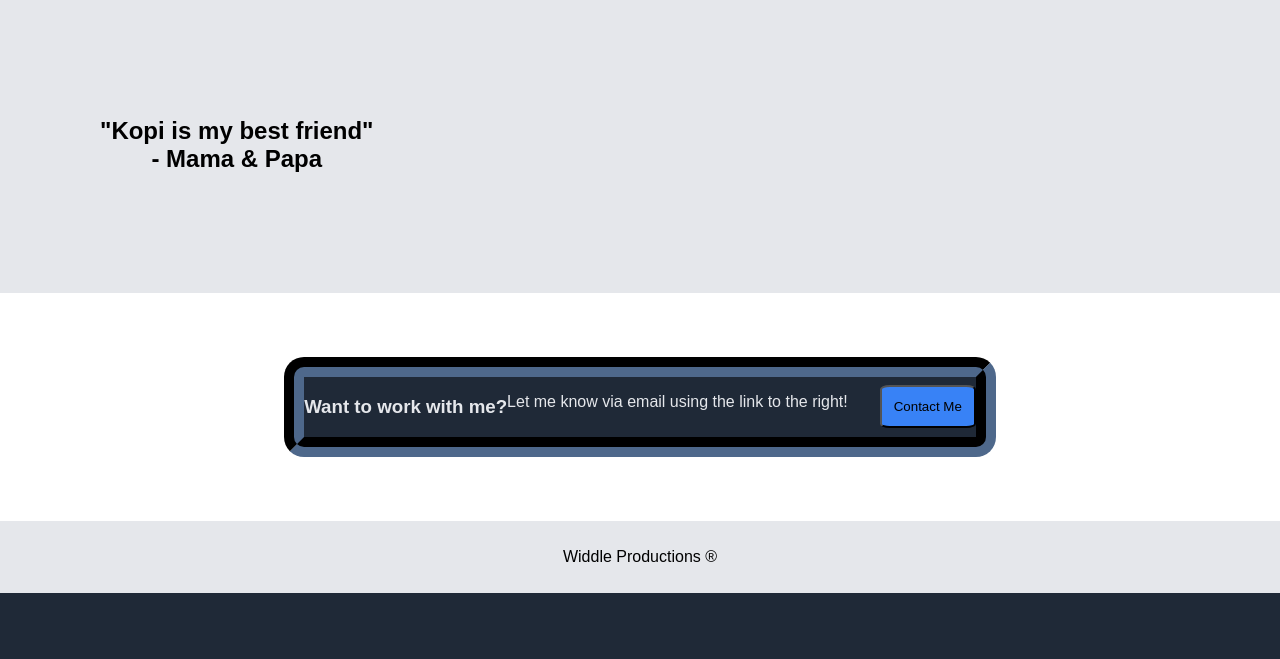
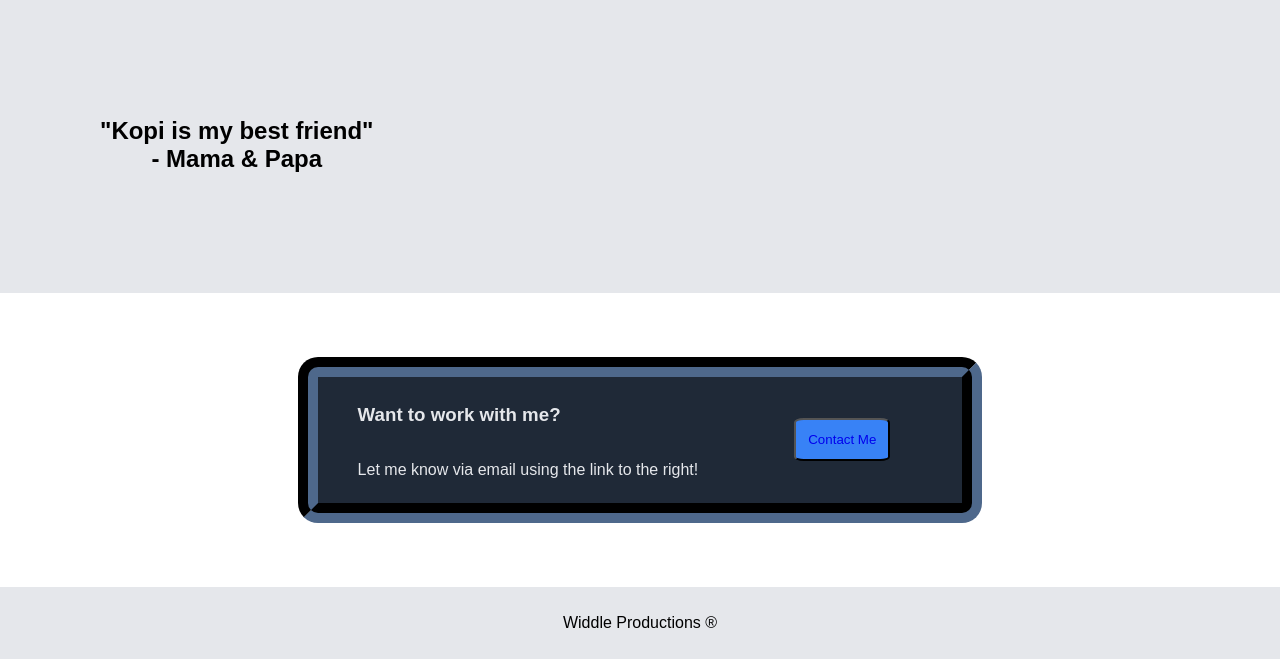
Before and after one commit to bcabrera1494/landing-page, a plain HTML site: page index.html in a window 1280 px wide. Shown: the part 935-1594 px from the top of the page. Before the commit the page ends 1528 px from the top, so only its background shows below. Drawn offline with Linux system fonts and the light colour scheme.

Commit message:
Format Action box
Adjust gap and margins in .action and child containers
Add link to contact me button to my email

```diff
--- a/index.html
+++ b/index.html
@@ -50,7 +50,7 @@
                 <p>Let me know via email using the link to the right!</p>
             </div>
             <div class="action-button">
-                <button>Contact Me</button>
+                <button><a href="mailto:b.cabrera1494@gmail.com">Contact Me</a></button>
             </div>
         </div>
     </div>
--- a/style.css
+++ b/style.css
@@ -106,6 +106,7 @@ a {
     gap: 32px;
     border: groove 20px #1F2937;
     border-radius: 20px;
+    padding: 8px;
 }
 
 .action-container {
@@ -119,12 +120,16 @@ a {
 .action-button {
     display: flex;
     justify-content: center;
-    gap: 32px;
+    padding: 32px;
+    margin-right: 32px;
 }
 
 .action-text {
     display: flex;
     flex-wrap: wrap;
+    flex-direction: column;
+    margin-left: 32px;
+    margin-right: 32px;
 }
 
 .footer {
```
